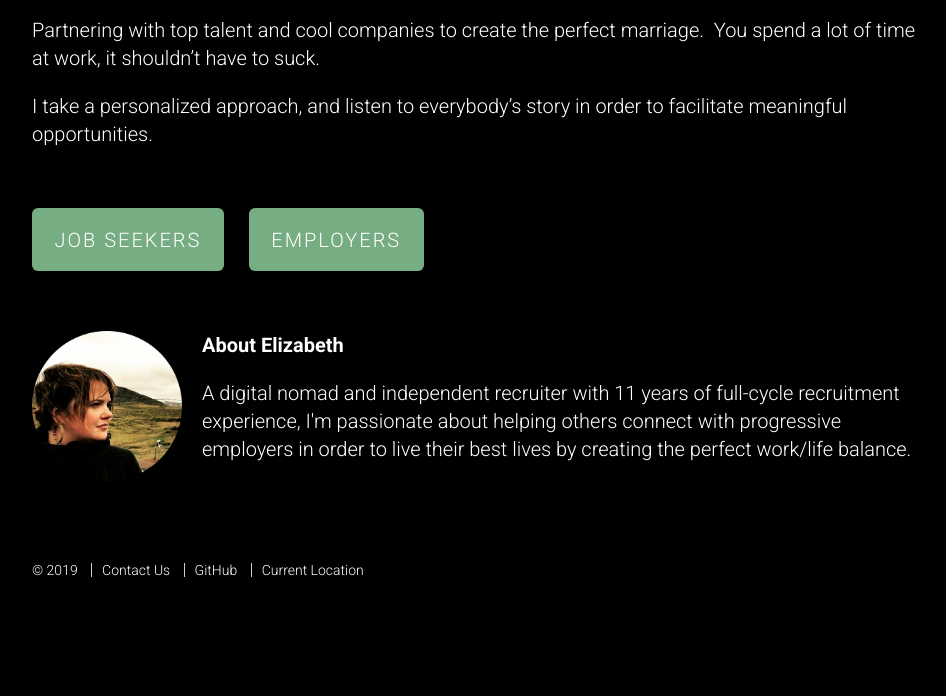
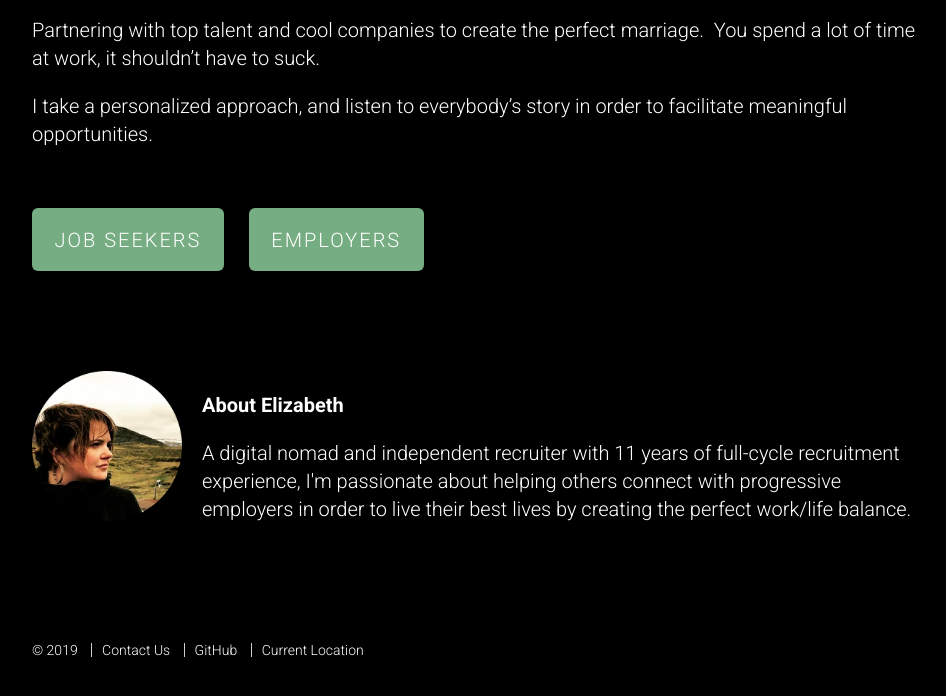
Before and after one commit to dev-advocate/dev-advocate.github.io, a website: page index.html in a window 1280 px wide. Shown: the part 254-950 px from the top of the page, without its empty margins (158-1104 px from the left). Before the commit the page ends 911 px from the top, so only its background shows below. Drawn offline with Linux system fonts and the light colour scheme.

Commit message:
Footer spacing

```diff
--- a/assets/sass/common/_base.scss
+++ b/assets/sass/common/_base.scss
@@ -56,6 +56,12 @@ body {
     margin: 60px 0;
 }
 
+.bio {
+    margin-top: 100px;
+    margin-bottom: 100px;
+    overflow: auto;
+}
+
 .bio-photo {
 
     width: 150px;
@@ -67,7 +73,6 @@ body {
         float: left;
         margin: 0 20px 20px 0;
     }
-
 }
 
 .footer {
--- a/index.html
+++ b/index.html
@@ -37,6 +37,8 @@
         <a class="button js--open-employer-modal" href="mailto:elizabeth@dev-advocate.com">Employers</a>
       </div>
 
+      <div class="bio">
+
         <img class="bio-photo" src="public/img/elizabeth.png" alt="About Elizabeth" />
 
         <p>
@@ -46,6 +48,8 @@
         <p>
           A digital nomad and independent recruiter with 11 years of full-cycle recruitment experience, I'm passionate about helping others connect with progressive employers in order to live their best lives by creating the perfect work/life balance.
         </p>
+
+      </div>
 
       <div class="footer">
         © 2019
```
Also changed, not shown: public/css/style.css. Lines whose indentation alone changed are shown as unchanged.
